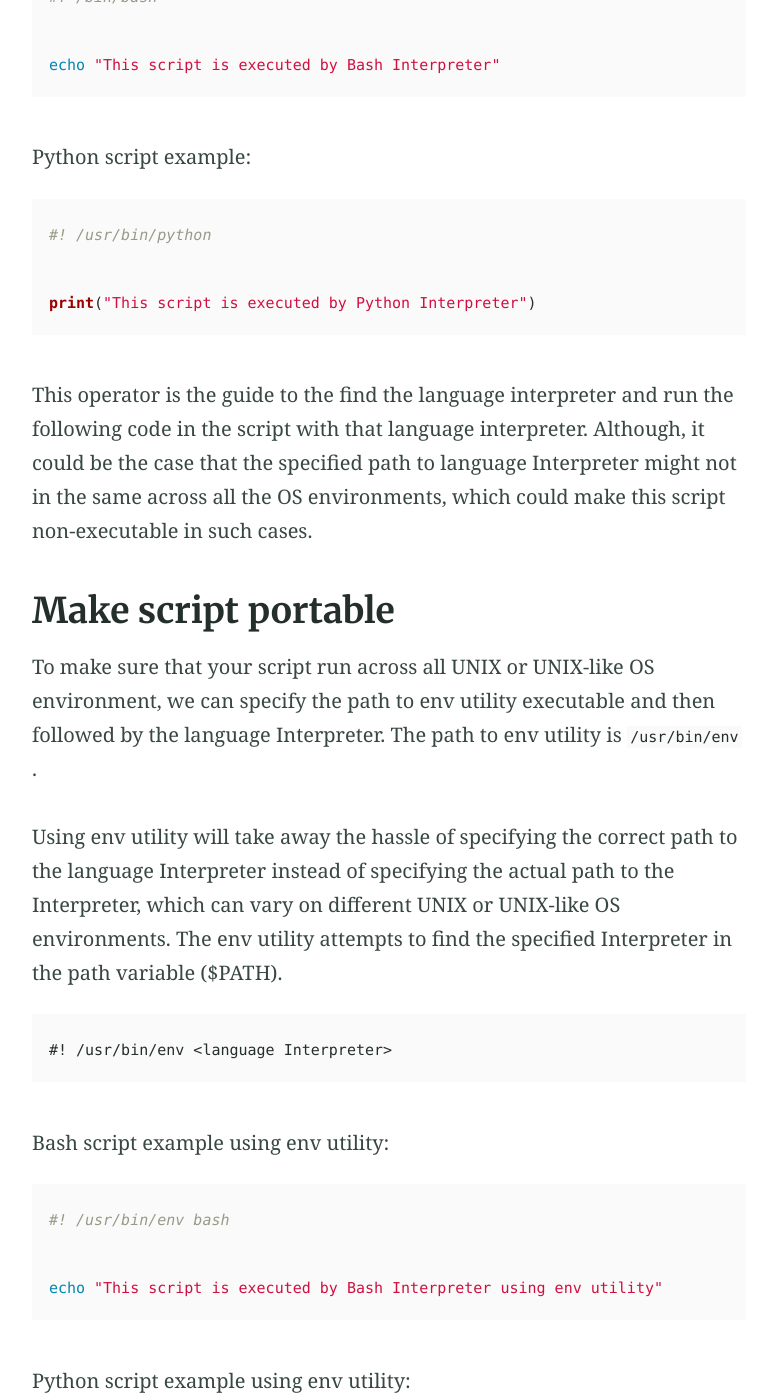
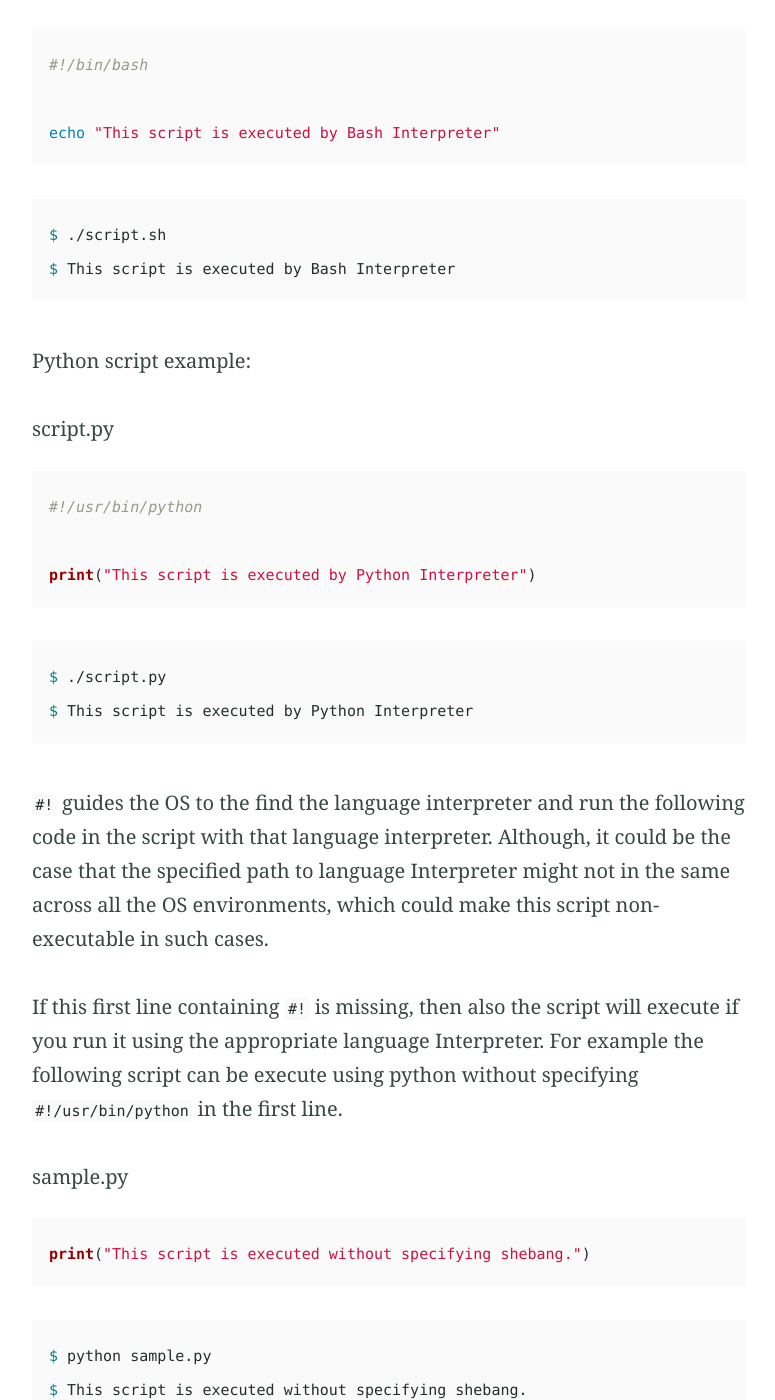
Before and after one commit to mayanksingh0895/mayanksingh0895.github.io, a Jekyll site: the page built from _posts/2020-8-15-Shebang.md, in a window 1280 px wide and 1400 px high, scrolled down 587 px. Shown: the whole window, without its empty margins (251-1026 px from the left). Built offline with Jekyll 4.4.1, drawn with Linux system fonts in a browser that asks for light colours; some of the changed text lies outside the part shown.

Commit message:
Update 2020-8-15-Shebang.md

````diff
--- a/_posts/2020-8-15-Shebang.md
+++ b/_posts/2020-8-15-Shebang.md
@@ -5,27 +5,53 @@ categories:
 - OS
 ---
 
-If you are new to scripting or OS, and ever wondered the first line in every UNIX or UNIX-like OS script represents. This is referred to as shebang or bang `#!` and it starts with a number symbol (#) with an exclamation mark (!) and then followed by Interpreter.
+If you are new to scripting or OS, and ever wondered the first line in most UNIX or UNIX-like OS script represents. This is referred to as shebang or bang `#!` and it starts with a number symbol (#) with an exclamation mark (!) and then followed by Interpreter.
 
 ```
 #! <absolute path to Interpreter>
 ```
 
 Bash script example:
+
+script.sh
 ```bash
-#! /bin/bash
+#!/bin/bash
 
 echo "This script is executed by Bash Interpreter"
 ```
 
+```bash
+$ ./script.sh
+$ This script is executed by Bash Interpreter
+```
+
 Python script example:
+
+script.py
 ```python
-#! /usr/bin/python
+#!/usr/bin/python
 
 print("This script is executed by Python Interpreter")
 ```
 
-This operator is the guide to the find the language interpreter and run the following code in the script with that language interpreter. Although, it could be the case that the specified path to language Interpreter might not in the same across all the OS environments, which could make this script non-executable in such cases.
+```bash
+$ ./script.py
+$ This script is executed by Python Interpreter
+```
+
+`#!` guides the OS to the find the language interpreter and run the following code in the script with that language interpreter. Although, it could be the case that the specified path to language Interpreter might not in the same across all the OS environments, which could make this script non-executable in such cases.
+
+If this first line containing `#!` is missing, then also the script will execute if you run it using the appropriate language Interpreter. For example the following script can be execute using python without specifying `#!/usr/bin/python` in the first line.
+
+sample.py
+```python
+print("This script is executed without specifying shebang.")
+```
+
+```bash
+$ python sample.py
+$ This script is executed without specifying shebang.
+```
 
 ## Make script portable
 To make sure that your script run across all UNIX or UNIX-like OS environment, we can specify the path to env utility executable and then followed by the language Interpreter. The path to env utility is `/usr/bin/env` .
@@ -33,21 +59,35 @@ To make sure that your script run across all UNIX or UNIX-like OS environment, w
 Using env utility will take away the hassle of specifying the correct path to the language Interpreter instead of specifying the actual path to the Interpreter, which can vary on different UNIX or UNIX-like OS environments. The env utility attempts to find the specified  Interpreter in the path variable ($PATH).
 
 ```
-#! /usr/bin/env <language Interpreter>
+#!/usr/bin/env <language Interpreter>
 ```
 
 Bash script example using env utility:
+
+withenv.sh
 ```bash
-#! /usr/bin/env bash
+#!/usr/bin/env bash
 
 echo "This script is executed by Bash Interpreter using env utility"
 ```
 
+```bash
+$ ./withenv.sh
+$ This script is executed by Bash Interpreter using env utility
+```
+
 Python script example using env utility:
+
+withenv.py
 ```python
-#! /usr/bin/env python
+#!/usr/bin/env python
 
 print("This script is executed by Python Interpreter using env utility")
+```
+
+```bash
+$ ./withenv.py
+$ This script is executed by Python Interpreter using env utility
 ```
 
 ## Quick tips
````
